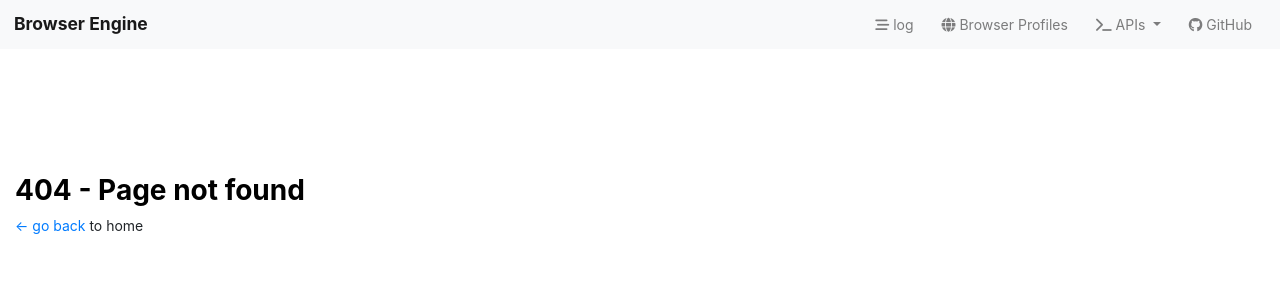
After one commit to invana/browser-engine, a Flask app: template browser_engine/server/templates/404.html in a window 1280 px wide. The commit adds this page. Shown: the top 300 px of the page. Run offline with Flask 2, Linux system fonts and the light colour scheme; the template is opened without the code that fills it: most values are stand-ins (such as "Sample title", 1, 10 or a date in 2020); some libraries are stand-ins or nearby versions.

Commit message:
added 404 page, and fontawesome icons added

```diff
--- a/browser_engine/server/app.py
+++ b/browser_engine/server/app.py
@@ -60,6 +60,12 @@ class RenderAPIView(Resource):
         return DefaultBrowserResponse(request=browser_request, message="Alright! Rendered the url").get_response()
 
 
+@app.errorhandler(404)
+def page_not_found(e):
+    # note that we set the 404 status explicitly
+    return render_template('404.html'), 404
+
+
 # api.add_resource(HelloWorldAPIView, '/')
 api.add_resource(PingAPIView, '/ping')
 api.add_resource(RenderAPIView, '/render')
--- /dev/null
+++ b/browser_engine/server/templates/404.html
@@ -0,0 +1,23 @@
+<!DOCTYPE html>
+<html lang="en">
+<head>
+    <title>404 - Page not found</title>
+    {% include 'includes/meta.html' %}
+
+</head>
+<body>
+{% include 'includes/header.html' %}
+
+<div class="container-fluid">
+
+    <div class="row">
+        <div class="col-md-12">
+         <h1 style="margin-top: 10%">404 - Page not found</h1>
+            <p><a href="/">&larr; go back</a> to home</p>
+        </div>
+    </div>
+</div>
+{% include 'includes/footer.html' %}
+
+</body>
+</html>
--- a/browser_engine/server/templates/includes/header.html
+++ b/browser_engine/server/templates/includes/header.html
@@ -7,14 +7,19 @@
 
     <div class="collapse navbar-collapse" id="navbarSupportedContent">
         <ul class="navbar-nav ml-auto">
+
+
+            {% if token %}
             <li class="nav-item">
-                <a class="nav-link" href="/">Home</a>
+                <a class="nav-link" href="/log"><i class="fas fa-stream"></i> log</a>
             </li>
-            {% if token %}
+            <li class="nav-item">
+                <a class="nav-link" href="/profiles"><i class="fas fa-globe"></i> Browser Profiles</a>
+            </li>
             <li class="nav-item dropdown">
                 <a class="nav-link dropdown-toggle" href="#" id="navbarDropdown" role="button" data-toggle="dropdown"
                    aria-haspopup="true" aria-expanded="false">
-                    APIs
+                   <i class="fas fa-terminal"></i> APIs
                 </a>
                 <div class="dropdown-menu" aria-labelledby="navbarDropdown">
                     <a class="dropdown-item" href="/render.html?token={{token}}"> /render </a>
@@ -26,7 +31,7 @@
             {% endif %}
             <li class="nav-item">
                 <a class="nav-link" target="_blank" href="https://github.com/crawlerflow/browser-engine">
-                    <i class="fa fa-github"></i> GitHub</a>
+                    <i class="fab fa-github"></i> GitHub</a>
             </li>
         </ul>
 
--- a/browser_engine/server/templates/includes/meta.html
+++ b/browser_engine/server/templates/includes/meta.html
@@ -1,4 +1,5 @@
     <meta charset="UTF-8">
     <link rel="stylesheet" type="text/css" href="/static/styles/bootstrap.min.css">
     <link rel="stylesheet" type="text/css" href="/static/styles/main.css">
-    <link rel="stylesheet" type="text/css" href="https://stackpath.bootstrapcdn.com/font-awesome/4.7.0/css/font-awesome.min.css">
+    <!--<link rel="stylesheet" type="text/css" href="https://stackpath.bootstrapcdn.com/font-awesome/4.7.0/css/font-awesome.min.css">-->
+<script src="https://kit.fontawesome.com/a076d05399.js"></script>
```
Also changed, not shown: browser_engine/browsers/default.py (+12 -6 lines), browser_engine/logs/__init__.py (added), browser_engine/logs/models.py (added), browser_engine/profiles/__init__.py (added), browser_engine/profiles/models.py (added).
